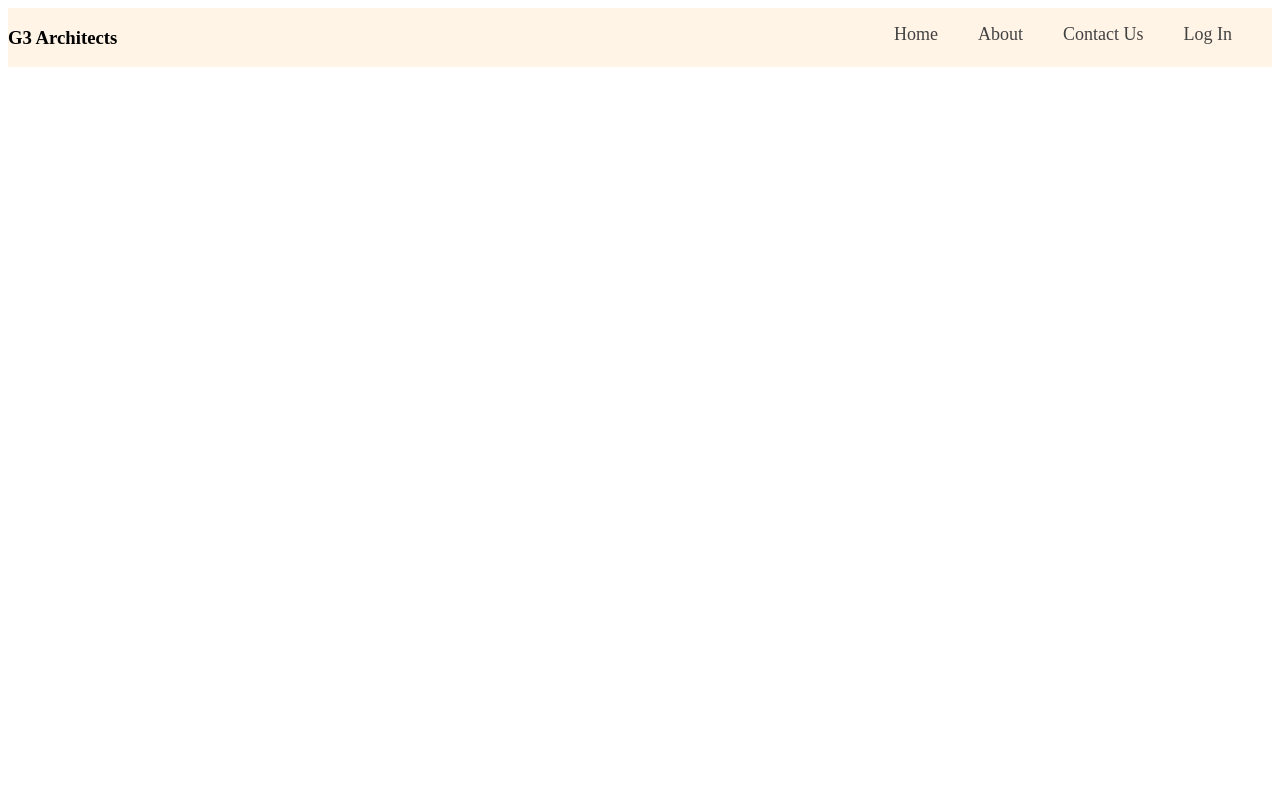
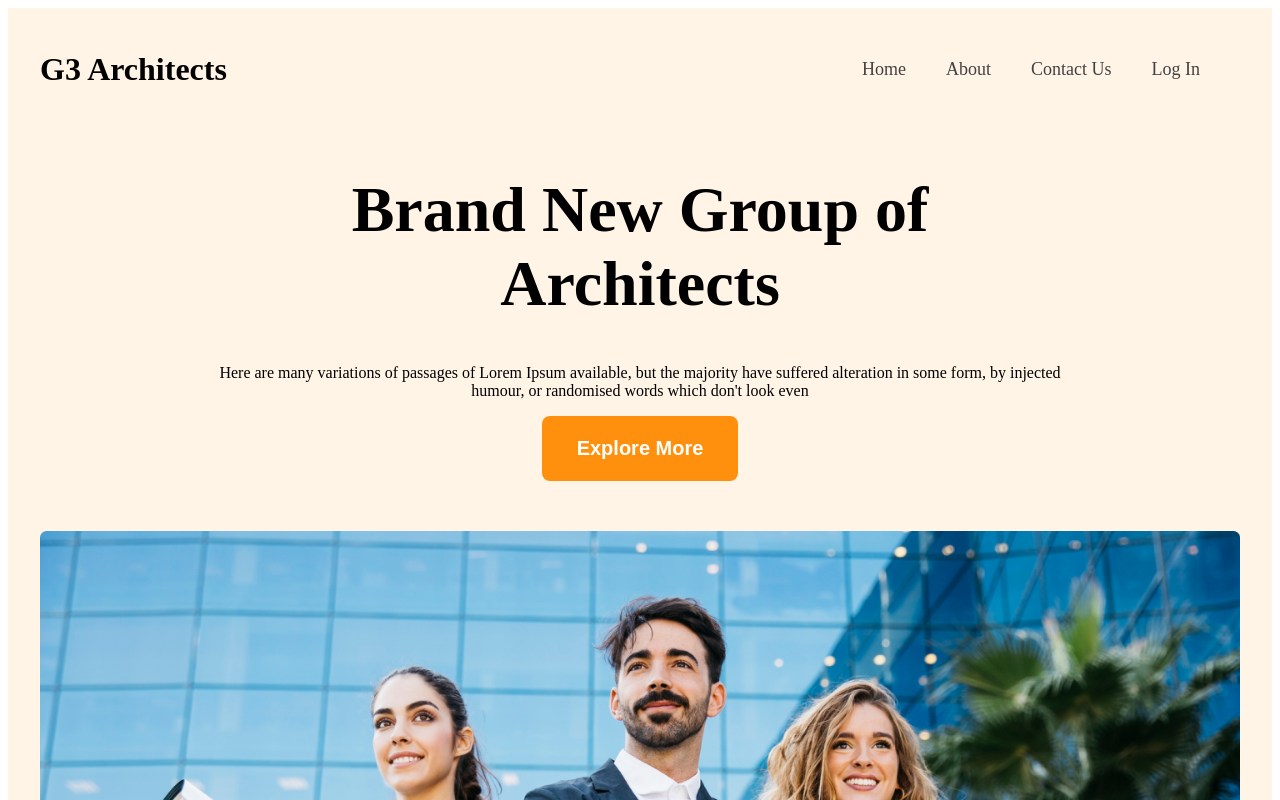
Before and after one commit to jannatunnafi/g3-architects-responsive, a plain HTML site: page index.html in a window 1280 px wide. Shown: the top 800 px of the page. Drawn offline with Linux system fonts and the light colour scheme; a web font is replaced by a local one.

Commit message:
added banner content and styles

```diff
--- a/index.html
+++ b/index.html
@@ -11,18 +11,29 @@
     <header class="bg-light">
 
 <nav class="navbar display-flex">
-    <h3 class="brand">G3 Architects</h3>
+    <h4 class="brand">G3 Architects</h4>
     <ul class="nav-links display-flex">
-        <li class="nav-item"><a href="" class="nav-link text-grey ">Home</a></li>
+        <li class="nav-item"><a href="" class="nav-link text-grey">Home</a></li>
         <li class="nav-item"><a href="" class="nav-link text-grey">About</a></li>
         <li class="nav-item"><a href="" class="nav-link text-grey">Contact Us</a></li>
         <li class="nav-item"><a href="" class="nav-link text-grey">Log In</a></li>
     </ul>
-    <!-- <div class="banner">
 
-    </div> -->
 
 </nav>
+
+<div class="banner">
+    <div class="banner-content">
+        <h1 class="banner-title">Brand New Group of Architects</h1>
+        <p class="banner-description">Here are many variations of passages of Lorem Ipsum available, but the majority have suffered alteration in some form, by injected humour, or randomised words which don't look even </p>
+        <button class="btn-primary">Explore More</button>
+
+    </div>
+
+    <img class="banner-image" src="images/banner.png" alt="">
+
+
+</div>
 
     </header>
 
--- a/styles/style.css
+++ b/styles/style.css
@@ -14,16 +14,28 @@
     display: flex;
   }
 
+  .navbar,.banner{width: 1200px;
+    margin: 0 auto;
+
+  }
+
   /* dark 2 */
 
   .text-grey{
     color: #424242;
   }
 
-  /* .navbar,.banner{
-    width: 1440px;
-    margin:0 auto;
-  } */
+  .btn-primary{
+    background-color: rgb(255, 144, 14);
+    color: rgb(255, 255, 255);
+    border-radius: 8px;
+    padding: 21px 35px;
+    font-size: 1.25rem;
+    font-weight: 600;
+    border: none;
+  }
+
+
 
   /* dark 3 */
 
@@ -33,11 +45,17 @@
     background-color: rgba(255, 144, 14, 0.1);
   }
 
+  .brand{
+    font-weight: 700;
+    font-size: 2rem;
+  }
+
   /* navbar styles */
 
   .nav-item{
    list-style: none;
    margin-right: 40px;
+
 
   }
 
@@ -49,4 +67,50 @@ font-size: 18px;
 font-weight: 500;
   }
 
-  .navbar{justify-content: space-between;}
+
+
+  .navbar{
+
+    justify-content: space-between;
+
+  align-items: center;
+
+
+}
+
+/* banner related styles */
+
+.banner-content{
+  max-width: 850px;
+  margin: 0 auto;
+  text-align: center;
+  margin-bottom: 50px;
+}
+
+.banner-title{
+  font-weight: 700;
+  font-size: 4rem;
+}
+
+.banner-image{
+width: 100%;
+}
+
+
+/* responsive styles */
+
+@media screen and (max-width:576px) {
+
+  .navbar,.nav-links{
+    flex-direction: column;
+  }
+
+  .navbar,.banner{width: 500px;
+    margin: 0 auto;
+
+  }
+
+
+
+
+}
```
